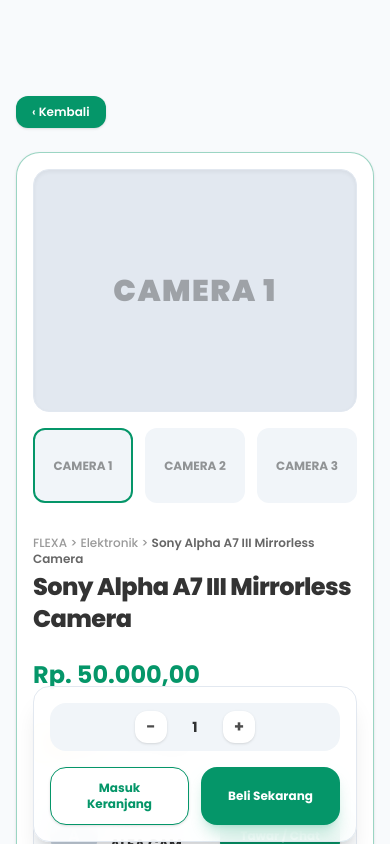
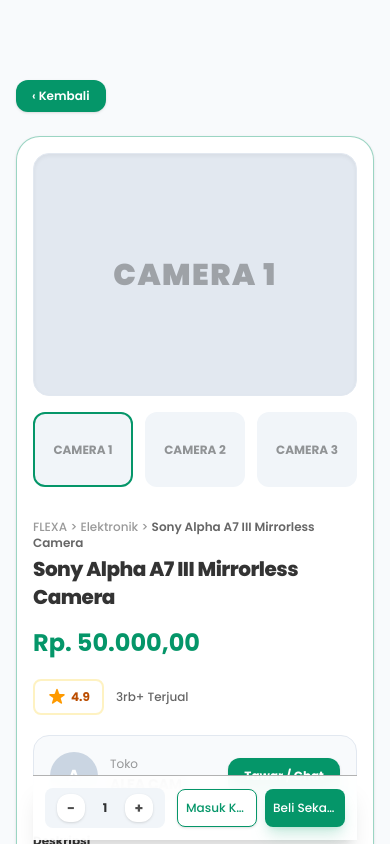
Before and after one commit to NarayanaMahendraAbimanyu/FLEXA-Marketplace, a Next.js app: page /produk/1 in a window 390 px wide. Shown: the top 844 px of the page. Built offline with nearby package versions, Linux system fonts and the light colour scheme.

Commit message:
Memperbaiki dan Menyesuaikan responsif dari detail produk

```diff
--- a/app/produk/[id]/page.tsx
+++ b/app/produk/[id]/page.tsx
@@ -90,7 +90,7 @@
   };
 
   return (
-    <main className="w-full min-h-screen bg-slate-50 pt-24 pb-32 px-4 sm:px-6 lg:px-8 relative">
+    <main className="w-full min-h-screen bg-slate-50 pt-20 pb-32 px-4 sm:px-6 lg:px-8 relative">
       {alertMessage && (
         <div className={`fixed top-6 left-1/2 -translate-x-1/2 z-50 bg-white border border-[#059669] text-black/80 px-5 py-3 rounded-2xl shadow-lg font-medium text-xs sm:text-sm flex items-center gap-3 transition-all duration-300 ${
           isAlertVisible ? 'opacity-100 translate-y-0' : 'opacity-0 -translate-y-12'
@@ -110,7 +110,7 @@
       </div>
 
       <div className="max-w-7xl mx-auto border border-[#059669]/40 rounded-3xl p-4 sm:p-6 lg:p-8 bg-white shadow-sm grid grid-cols-1 lg:grid-cols-12 gap-8 items-start relative">
-        <div className="lg:col-span-6 sticky top-28 space-y-4">
+        <div className="w-full lg:col-span-6 lg:sticky lg:top-13 space-y-4">
           <div className="w-full aspect-[4/3] bg-slate-200 rounded-2xl flex items-center justify-center p-6 border border-slate-200 shadow-inner">
             <span className="text-3xl sm:text-5xl font-black text-black/30 tracking-wider">
               {product.images[selectedImage]}
@@ -133,12 +133,12 @@
           </div>
         </div>
 
-        <div className="lg:col-span-6 space-y-6">
+        <div className="w-full lg:col-span-6 space-y-4">
           <div>
             <span className="text-xs text-black/40 font-medium block mb-1">
               {product.categoryPath} &gt; <span className="text-black/60 font-semibold">{product.title}</span>
             </span>
-            <h1 className="text-2xl sm:text-3xl font-extrabold text-black/80 tracking-tight">
+            <h1 className="text-xl sm:text-3xl font-extrabold text-black/80 tracking-tight">
               {product.title}
             </h1>
           </div>
@@ -147,14 +147,14 @@
             <span className="text-2xl sm:text-3xl font-bold text-[#059669]">{product.price}</span>
           </div>
 
-          <div className="flex items-center gap-3 py-2">
+          <div className="flex items-center gap-3 py-1">
             <div className="flex items-center gap-1 px-3 py-1.5 rounded-lg border-2 border-amber-200/50">
               <span className="text-amber-500">
                 <svg
                   xmlns="http://www.w3.org/2000/svg"
                   viewBox="0 0 24 24"
                   fill="currentColor"
-                  className="w-6 h-6"
+                  className="w-5 h-5 sm:w-6 sm:h-6"
                 >
                   <path
                     strokeLinecap="round"
@@ -170,7 +170,7 @@
 
           <div className="flex items-center justify-between p-4 bg-slate-50 rounded-2xl border border-slate-200">
             <div className="flex items-center gap-3">
-              <div className="w-12 h-12 rounded-full bg-slate-300 flex items-center justify-center text-white font-bold">
+              <div className="w-12 h-12 rounded-full bg-slate-300 flex items-center justify-center text-white font-bold flex-shrink-0">
                 {product.storeName.charAt(0)}
               </div>
               <div>
@@ -180,7 +180,7 @@
             </div>
             <button
               type="button"
-              className="px-5 py-2.5 bg-[#059669] text-white hover:bg-emerald-700 hover:scale-[1.03] active:scale-[0.98] duration-200 transition-all font-bold text-xs sm:text-sm rounded-xl shadow-sm"
+              className="px-4 sm:px-5 py-2.5 bg-[#059669] text-white hover:bg-emerald-700 hover:scale-[1.03] active:scale-[0.98] duration-200 transition-all font-bold text-xs sm:text-sm rounded-xl shadow-sm flex-shrink-0"
             >
               Tawar / Chat
             </button>
@@ -248,9 +248,9 @@
             <div className="space-y-3">
               {reviewsList.map((rev) => (
                 <div key={rev.id} className="p-4 border border-slate-100 rounded-2xl bg-white space-y-2 shadow-sm">
-                  <div className="flex items-center justify-center sm:justify-between flex-wrap gap-2">
+                  <div className="flex items-center justify-between flex-wrap gap-2">
                     <div className="flex items-center gap-2">
-                      <div className="w-8 h-8 rounded-full bg-purple-100 text-purple-700 flex items-center justify-center text-xs font-bold">
+                      <div className="w-8 h-8 rounded-full bg-purple-100 text-purple-700 flex items-center justify-center text-xs font-bold flex-shrink-0">
                         {rev.username.charAt(0)}
                       </div>
                       <span className="text-xs sm:text-sm font-bold text-black/80">{rev.username}</span>
@@ -280,35 +280,35 @@
             </div>
           </div>
 
-          <div className="sticky bottom-0.5 z-30 pt-4 mt-6 bg-white/90 backdrop-blur-md p-4 border border-slate-200 rounded-2xl shadow-xl flex flex-col sm:flex-row items-center gap-4">
-            <div className="flex items-center gap-3 bg-slate-100 px-3 py-2 rounded-2xl w-full sm:w-auto justify-center">
+          <div className="sticky md:sticky md:bottom-0.5 bottom-1 left-0 right-0 z-40 bg-white/95 sm:bg-white/90 backdrop-blur-md p-3 sm:p-4 border-t sm:border border-black/30 sm:rounded-2xl shadow-xl flex items-center justify-between gap-3">
+            <div className="flex items-center gap-2 bg-slate-100 px-3 py-1.5 rounded-lg flex-shrink-0">
               <button
                 type="button"
                 onClick={handleDecrement}
-                className="w-8 h-8 rounded-xl bg-white shadow-sm flex items-center justify-center font-bold text-black/70 hover:text-[#059669] hover:scale-[1.03] active:scale-[0.98] duration-200 transition-all"
+                className="w-7 h-7 rounded-xl bg-white shadow-sm flex items-center justify-center font-bold text-black/70 hover:text-[#059669] hover:scale-[1.03] active:scale-[0.98] duration-200 transition-all text-sm"
               >
                 -
               </button>
-              <span className="text-sm font-bold text-black/80 w-8 text-center">{quantity}</span>
+              <span className="text-xs sm:text-sm font-bold text-black/80 w-6 text-center">{quantity}</span>
               <button
                 type="button"
                 onClick={handleIncrement}
-                className="w-8 h-8 rounded-xl bg-white shadow-sm flex items-center justify-center font-bold text-black/70 hover:text-[#059669] hover:scale-[1.03] active:scale-[0.98] duration-200 transition-all"
+                className="w-7 h-7 rounded-xl bg-white shadow-sm flex items-center justify-center font-bold text-black/70 hover:text-[#059669] hover:scale-[1.03] active:scale-[0.98] duration-200 transition-all text-sm"
               >
                 +
               </button>
             </div>
 
-            <div className="grid grid-cols-2 gap-3 w-full">
+            <div className="grid grid-cols-2 gap-2 w-full">
               <button
                 type="button"
-                className="py-3 px-4 bg-white border border-[#059669] text-[#059669] hover:bg-emerald-50 hover:scale-[1.03] active:scale-[0.98] duration-200 transition-all font-bold text-xs sm:text-sm rounded-2xl text-center shadow-sm"
+                className="py-2.5 px-2 bg-white border border-[#059669] text-[#059669] hover:scale-[1.03] active:scale-[0.98] duration-200 transition-all font-medium text-xs rounded-lg text-center shadow-sm truncate"
               >
                 Masuk Keranjang
               </button>
               <button
                 type="button"
-                className="py-3 px-4 bg-[#059669] text-white hover:bg-emerald-700 hover:scale-[1.03] active:scale-[0.98] duration-200 transition-all font-bold text-xs sm:text-sm rounded-2xl shadow-lg shadow-emerald-600/20 text-center"
+                className="py-2.5 px-2 bg-[#059669] text-white hover:bg-emerald-700 hover:scale-[1.03] active:scale-[0.98] duration-200 transition-all font-medium text-xs rounded-lg shadow-lg shadow-emerald-600/20 text-center truncate"
               >
                 Beli Sekarang
               </button>
```
